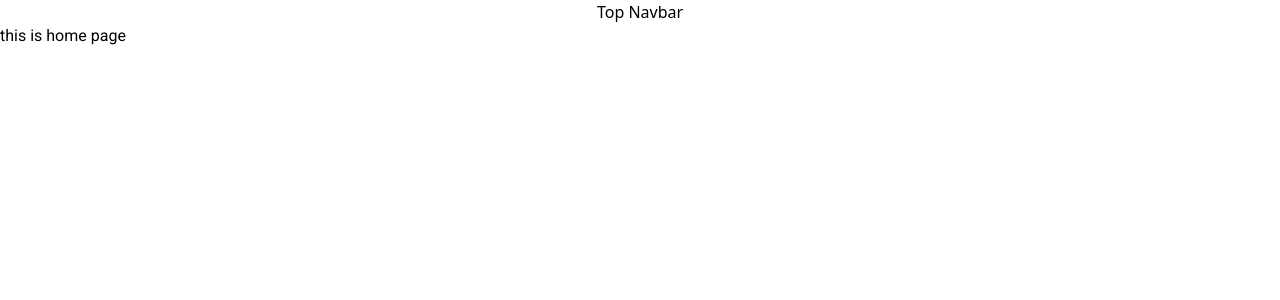
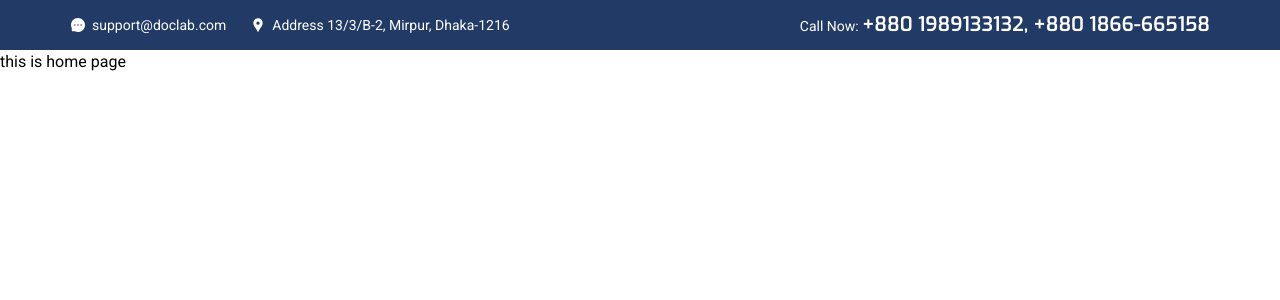
Before and after one commit to mubtasimprime/DocLab, a Next.js app: page / in a window 1280 px wide. Shown: the top 300 px of the page. Built offline with nearby package versions, Linux system fonts and the light colour scheme.

Commit message:
Top Navbar part done

```diff
--- a/components/client/home/TopNav.tsx
+++ b/components/client/home/TopNav.tsx
@@ -1,8 +1,36 @@
-import React from "react";
+import { AiFillMessage } from "react-icons/ai";
+import { MdLocationPin } from "react-icons/md";
 import Container from "@/components/ui/Container";
 
 const TopNav = () => {
-  return <Container>Top Navbar</Container>;
+  return (
+    <>
+      <section className="h-12.5 bg-primary text-white">
+        <Container>
+          <div className="flex justify-between items-center h-full">
+            <div className="flex gap-6 font-roboto">
+              <div className="flex items-center gap-1.5">
+                <AiFillMessage className="outline-0" size={16} />
+                <span className="text-sm">support@doclab.com</span>
+              </div>
+              <div className="flex items-center gap-1.5">
+                <MdLocationPin className="outline-0" size={16} />
+                <span className="text-sm">
+                  Address 13/3/B-2, Mirpur, Dhaka-1216
+                </span>
+              </div>
+            </div>
+            <div className="text-sm font-roboto">
+              Call Now:{" "}
+              <span className="font-exo text-xl font-semibold">
+                +880 1989133132, +880 1866-665158
+              </span>
+            </div>
+          </div>
+        </Container>
+      </section>
+    </>
+  );
 };
 
 export default TopNav;
--- a/components/ui/Container.tsx
+++ b/components/ui/Container.tsx
@@ -1,7 +1,15 @@
 import React from "react";
 
-const Container = ({ children } : {children: React.ReactNode}) => {
-  return <div className={`max-w-285 mx-auto ${children}`}>{children}</div>;
+const Container = ({
+  children,
+  className = "",
+}: {
+  children: React.ReactNode;
+  className?: string;
+}) => {
+  return (
+    <div className={`max-w-285 mx-auto h-full ${className}`}>{children}</div>
+  );
 };
 
 export default Container;
--- a/package.json
+++ b/package.json
@@ -9,6 +9,7 @@
     "lint": "eslint"
   },
   "dependencies": {
+    "lucide-react": "^1.23.0",
     "next": "16.2.4",
     "react": "19.2.4",
     "react-dom": "19.2.4",
```
Also changed, not shown: 1 other file (tests, documents, lock files or other folders).
